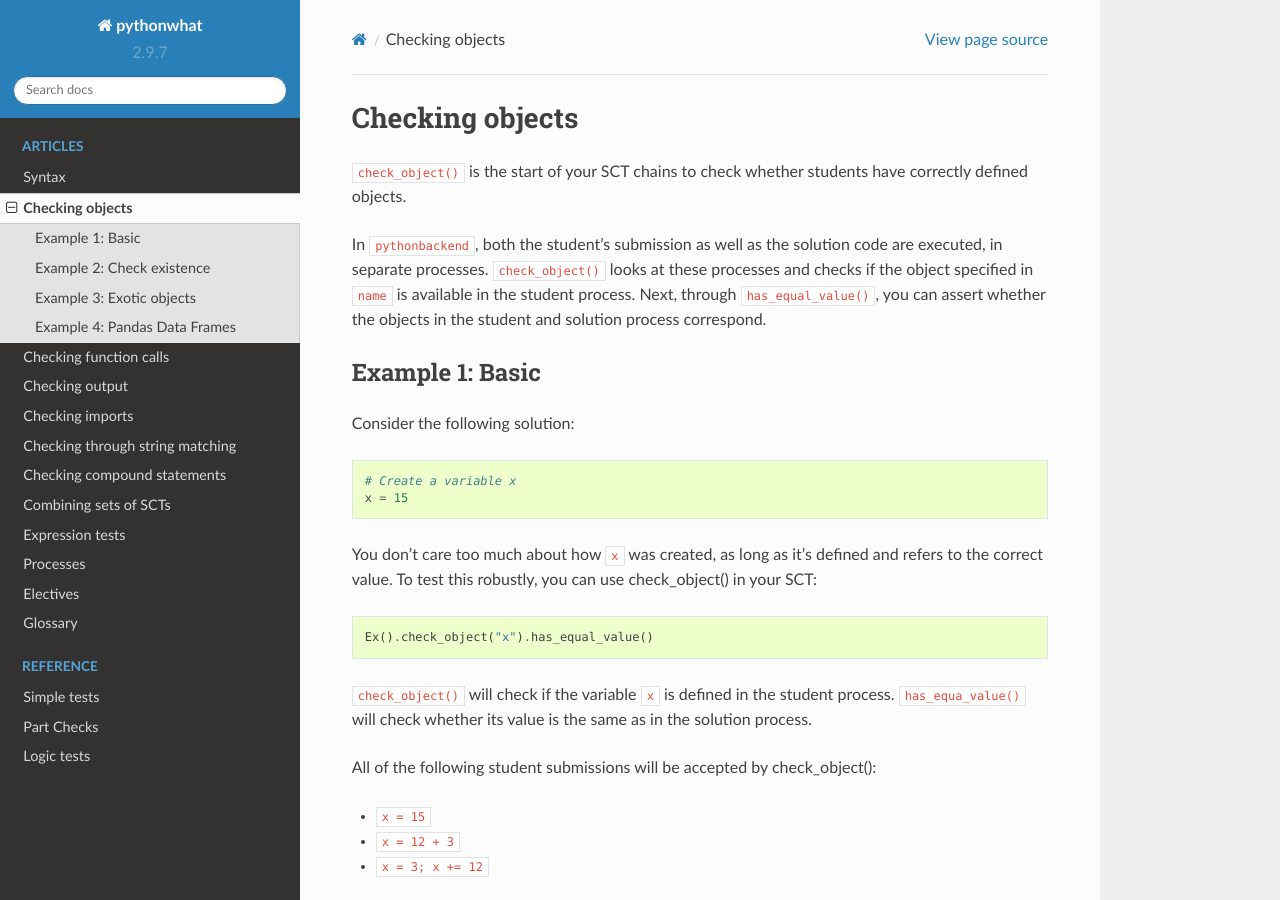
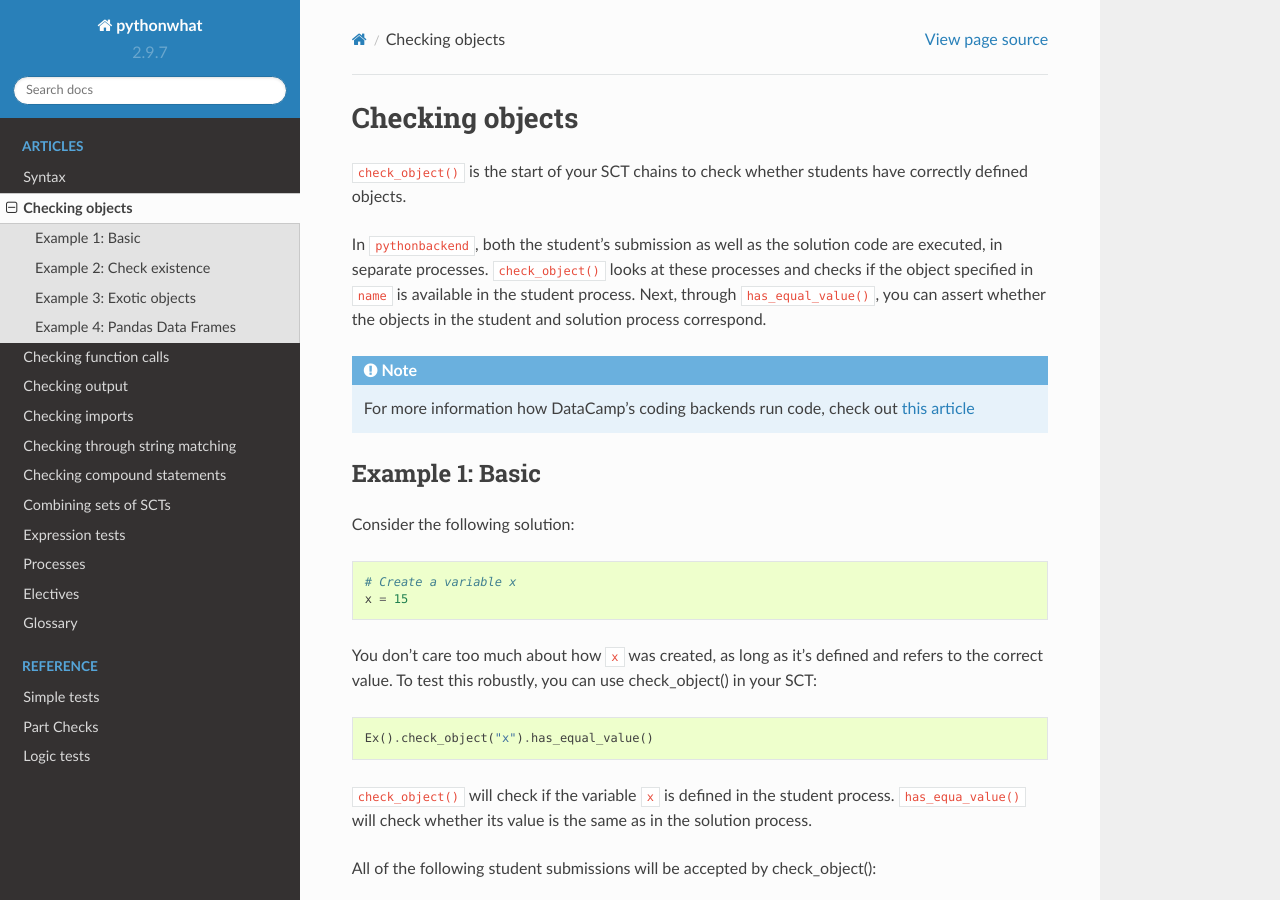
Before and after one commit to datacamp/pythonwhat, a Sphinx documentation site: the page built from docs/articles/checking_objects.rst, in a window 1280 px wide and 900 px high. Built offline with Sphinx 7.4.7 and the Read the Docs theme 2.0.0, drawn with Linux system fonts in a browser that asks for light colours.

Commit message:
add another link to SCT article

```diff
--- a/docs/articles/checking_objects.rst
+++ b/docs/articles/checking_objects.rst
@@ -6,6 +6,10 @@ Checking objects
 In ``pythonbackend``, both the student's submission as well as the solution code are executed, in separate processes.
 ``check_object()`` looks at these processes and checks if the object specified in ``name`` is available in the student process.
 Next, through ``has_equal_value()``, you can assert whether the objects in the student and solution process correspond.
+
+.. note::
+
+    For more information how DataCamp's coding backends run code, check out `this article <https://authoring.datacamp.com/courses/exercises/technical-details/sct.html>`_
 
 Example 1: Basic
 ================
```
